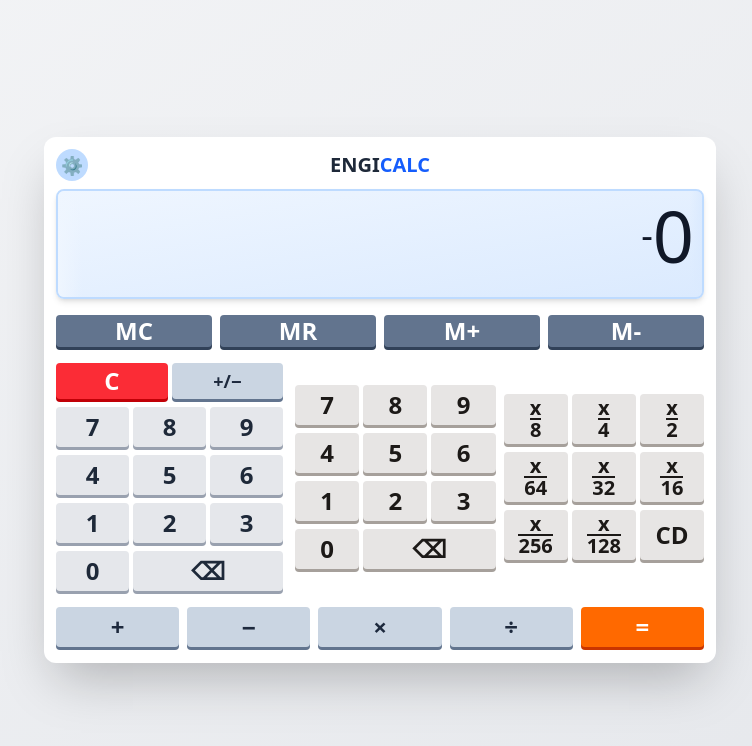
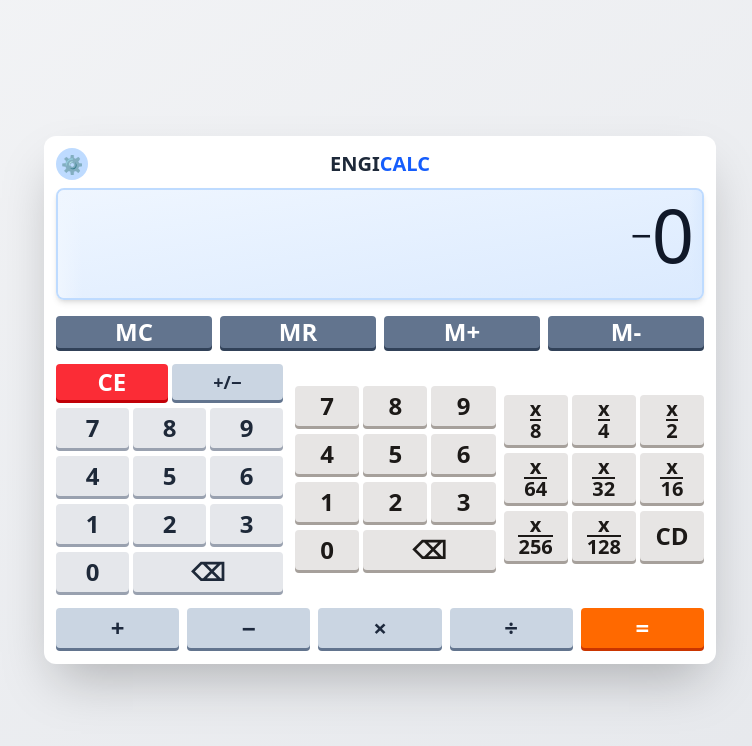
Before and after one commit to kototok903/fraction-calculator, a React (Vite) app: page / in a window 1280 px wide. Both pictures are taken after a click on the button "+/−". Shown: the top 746 px of the page, without its empty margins (260-1012 px from the left). Built offline with nearby package versions, Linux system fonts and the light colour scheme.

Commit message:
chore: add CE, refactor DisplayFraction

```diff
--- a/src/components/Calculator.tsx
+++ b/src/components/Calculator.tsx
@@ -35,19 +35,21 @@ export function Calculator() {
   const [memory, setMemory] = useState<Fraction | null>(null);
   const [showSettings, setShowSettings] = useState(false);
 
+  const isCurrFractionDefault =
+    currOperand.whole === DEFAULT_FRACTION.whole &&
+    currOperand.numerator === DEFAULT_FRACTION.numerator &&
+    currOperand.denominator === DEFAULT_FRACTION.denominator &&
+    currOperand.sign === DEFAULT_FRACTION.sign;
+  const isClearEntry = !result && !isCurrFractionDefault;
+
   const handleClear = () => {
-    const isCurrFractionDefault =
-      currOperand.whole === DEFAULT_FRACTION.whole &&
-      currOperand.numerator === DEFAULT_FRACTION.numerator &&
-      currOperand.denominator === DEFAULT_FRACTION.denominator &&
-      currOperand.sign === DEFAULT_FRACTION.sign;
-    if (result || isCurrFractionDefault) {
+    if (isClearEntry) {
+      setCurrOperand(DEFAULT_FRACTION);
+    } else {
       setPrevOperand(null);
       setOperator(null);
       setCurrOperand(DEFAULT_FRACTION);
       setResult(null);
-    } else {
-      setCurrOperand(DEFAULT_FRACTION);
     }
   };
 
@@ -263,6 +265,7 @@ export function Calculator() {
           onInput={handleWholeInput}
           onDelete={handleWholeDelete}
           onClear={handleClear}
+          isClearEntry={isClearEntry}
           onToggleSign={handleToggleSign}
         />
 
--- a/src/components/Display.tsx
+++ b/src/components/Display.tsx
@@ -6,6 +6,7 @@ import {
   OPERATOR_SYMBOLS,
   toDecimal,
 } from "@/utils/fractionUtils";
+import { DisplayFraction } from "@/components/DisplayFraction";
 
 interface DisplayProps {
   prevOperand: Fraction | null;
@@ -25,7 +26,7 @@ export function Display({
   const getExpression = () => {
     const parts: ReactNode[] = [];
     if (prevOperand) {
-      parts.push(<DisplayFraction fraction={prevOperand} />);
+      parts.push(<DisplayFraction fraction={prevOperand} size="lg" />);
     }
     if (operator) {
       parts.push(<span>{OPERATOR_SYMBOLS[operator]}</span>);
@@ -34,6 +35,7 @@ export function Display({
       <DisplayFraction
         fraction={currOperand}
         showZero={parts.length === 0 || !!result}
+        size="lg"
       />
     );
     return parts;
@@ -55,7 +57,7 @@ export function Display({
           {result ? (
             <>
               <span className="text-display">
-                <DisplayFraction fraction={result} />
+                <DisplayFraction fraction={result} size="lg" />
               </span>
               <span className="text-display-muted">=</span>
               {expression
@@ -92,32 +94,3 @@ export function Display({
     </div>
   );
 }
-
-interface DisplayFractionProps {
-  fraction: Fraction;
-  showZero?: boolean;
-}
-
-export function DisplayFraction({
-  fraction,
-  showZero = true,
-}: DisplayFractionProps) {
-  return (
-    <span className="flex items-center gap-0">
-      {fraction.sign < 0 && <span className="text-4xl">-</span>}
-      {(fraction.whole > 0 ||
-        (showZero &&
-          fraction.numerator === 0 &&
-          fraction.denominator === 0)) && (
-        <span className="text-7xl">{fraction.whole}</span>
-      )}
-      {(fraction.numerator > 0 || fraction.denominator > 0) && (
-        <span className="text-4xl leading-none flex flex-col items-center">
-          <span>{fraction.numerator || "\u00A0"}</span>
-          <div className="w-full border-b-2" />
-          <span>{fraction.denominator || "\u00A0"}</span>
-        </span>
-      )}
-    </span>
-  );
-}
--- /dev/null
+++ b/src/components/DisplayFraction.tsx
@@ -0,0 +1,67 @@
+import type { Fraction, Sign } from "@/utils/fractionUtils";
+import { cn } from "@/utils/utils";
+
+interface DisplayFractionProps extends React.HTMLAttributes<HTMLSpanElement> {
+  // Number fraction
+  fraction?: Fraction;
+  showZero?: boolean;
+  // String fraction
+  sign?: Sign;
+  whole?: string;
+  numerator?: string;
+  denominator?: string;
+  // Size
+  size?: "md" | "lg";
+}
+
+export function DisplayFraction({
+  fraction: frac,
+  showZero = true,
+  sign = 1,
+  whole,
+  numerator,
+  denominator,
+  size = "md",
+  className = "",
+  ...props
+}: DisplayFractionProps) {
+  const displaySign = frac ? frac.sign : sign;
+  const displayWhole =
+    frac &&
+    (frac.whole > 0 ||
+      (showZero && frac.numerator === 0 && frac.denominator === 0))
+      ? frac.whole.toString()
+      : whole;
+  const displayNumerator =
+    frac && frac.numerator > 0 ? frac.numerator.toString() : numerator;
+  const displayDenominator =
+    frac && frac.denominator > 0 ? frac.denominator.toString() : denominator;
+
+  const [sizeBig, sizeSmall] =
+    size === "md"
+      ? ["text-[2.625rem]", "text-[1.25rem]"]
+      : ["text-[4.625rem]", "text-[2.25rem]"];
+
+  return (
+    <span
+      className={cn(
+        "flex items-center gap-0 font-stretch-condensed",
+        sizeSmall,
+        className
+      )}
+      {...props}
+    >
+      {displaySign < 0 && <span>−</span>}
+      {displayWhole && (
+        <span className={cn(sizeBig, "leading-none")}>{displayWhole}</span>
+      )}
+      {(displayNumerator || displayDenominator) && (
+        <span className="leading-none inline-grid justify-items-center">
+          <span>{displayNumerator ?? "\u00A0"}</span>
+          <div className="border-b-2 w-full" />
+          <span>{displayDenominator ?? "\u00A0"}</span>
+        </span>
+      )}
+    </span>
+  );
+}
--- a/src/components/Keypad.tsx
+++ b/src/components/Keypad.tsx
@@ -1,6 +1,7 @@
 import { CalcButton, type CalcButtonVariant } from "@/components/CalcButton";
 import { cn } from "@/utils/utils";
 import type { ReactNode } from "react";
+import { DisplayFraction } from "@/components/DisplayFraction";
 
 const decimalButtons: { value: string; label: ReactNode }[] = [
   { value: "7", label: "7" },
@@ -50,6 +51,7 @@ interface KeypadProps {
   onInput: (digit: string) => void;
   onDelete: () => void;
   onClear?: () => void;
+  isClearEntry?: boolean;
   onToggleSign?: () => void;
 }
 
@@ -61,6 +63,7 @@ export function Keypad({
   onInput,
   onDelete,
   onClear,
+  isClearEntry,
   onToggleSign,
 }: KeypadProps) {
   const handleClick = (value: string) => {
@@ -86,16 +89,16 @@ export function Keypad({
             <CalcButton
               onClick={onClear}
               variant="clear"
-              className={`${canShrink ? "min-h-11 md:min-h-9" : "min-h-9"} font-semibold ${onToggleSign ? "" : "col-span-2"}`}
+              className={`${canShrink ? "min-h-11 md:min-h-9" : "min-h-9"} ${onToggleSign ? "" : "col-span-2"}`}
             >
-              C
+              {isClearEntry ? "CE" : "C"}
             </CalcButton>
           )}
           {onToggleSign && (
             <CalcButton
               onClick={onToggleSign}
               variant="toggle"
-              className={`${canShrink ? "min-h-11 md:min-h-9" : "min-h-9"} text-lg font-semibold ${onClear ? "" : "col-span-2"}`}
+              className={`${canShrink ? "min-h-11 md:min-h-9" : "min-h-9"} text-lg ${onClear ? "" : "col-span-2"}`}
             >
               +/−
             </CalcButton>
@@ -118,7 +121,11 @@ export function Keypad({
               isBinary && btn.value !== "delete"
                 ? "font-stretch-condensed"
                 : "",
-              btn.value === "delete" && !isBinary ? "col-span-2" : "",
+              btn.value === "delete"
+                ? canShrink
+                  ? `col-span-${2 - ((buttons.length - 1) % 2)} md:col-span-${3 - ((buttons.length - 1) % 3)}`
+                  : `col-span-${3 - ((buttons.length - 1) % 3)}`
+                : "",
               canShrink ? twoColOrder[index] : "",
               canShrink ? "min-h-11 md:min-h-9" : "min-h-9"
             )}
@@ -130,18 +137,3 @@ export function Keypad({
     </div>
   );
 }
-
-interface DisplayFractionProps {
-  numerator: string;
-  denominator: string;
-}
-
-function DisplayFraction({ numerator, denominator }: DisplayFractionProps) {
-  return (
-    <span className="text-xl leading-none inline-grid justify-items-center">
-      <span>{numerator}</span>
-      <div className="border-b-2 w-full" />
-      <span>{denominator}</span>
-    </span>
-  );
-}
```
